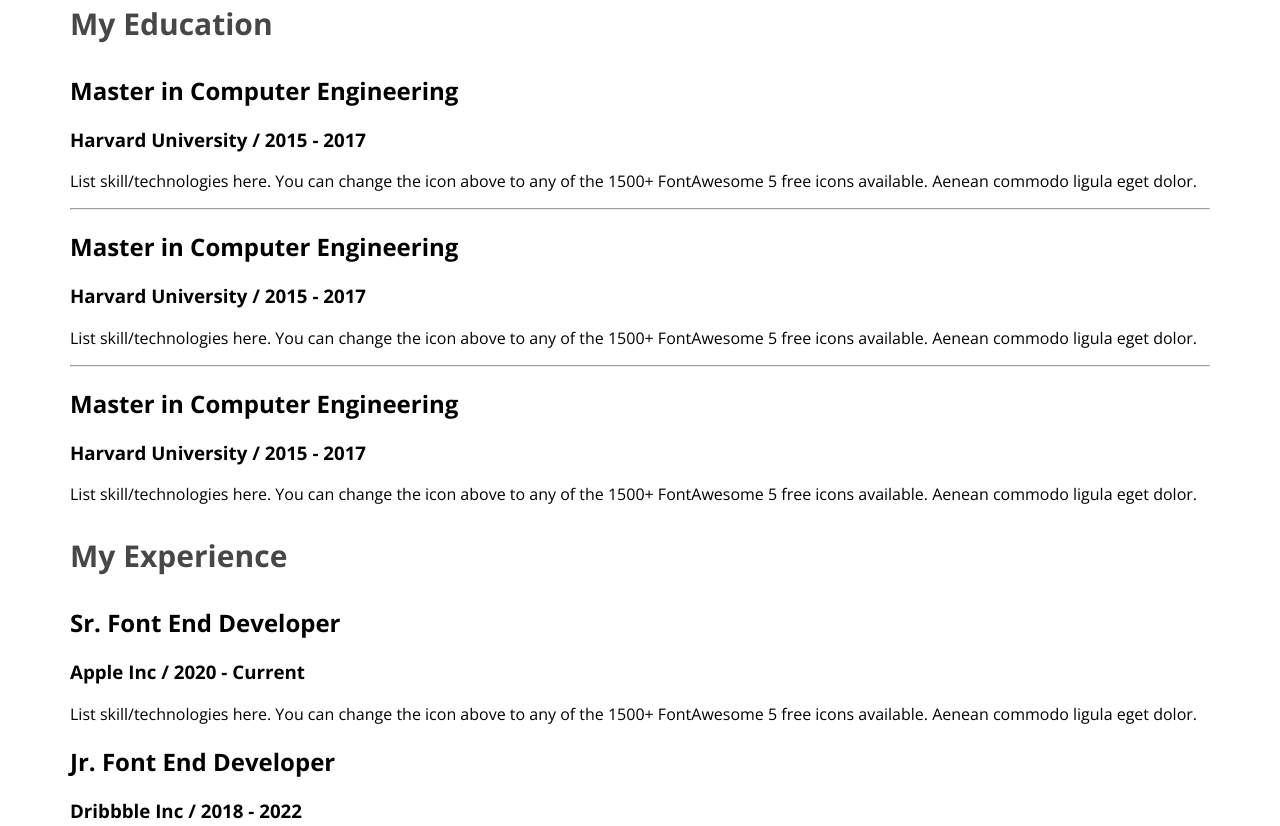
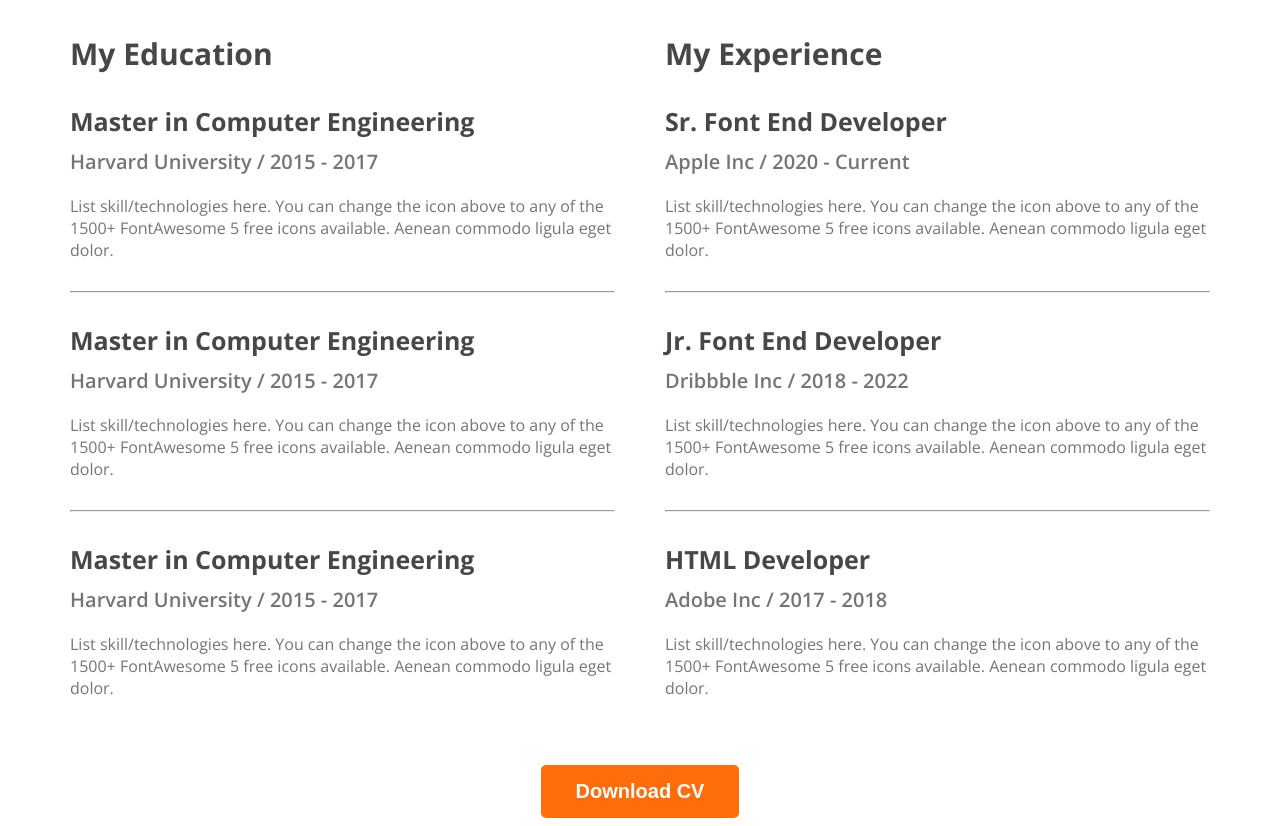
Before and after one commit to Koushik3D/developer-portfolio, a plain HTML site: page index.html in a window 1280 px wide. Shown: the part 2298-3124 px from the top of the page. Drawn offline with nearby package versions, Linux system fonts and the light colour scheme.

Commit message:
Finshed the Resume Section

```diff
--- a/index.html
+++ b/index.html
@@ -91,7 +91,6 @@
         <!--Resume Section-->
         <section>
             <h3 class="section-title">A summary of My Resume</h3>
-        </section>
         <div class="resume-container">
             <div class="resume-column">
                 <h3 class="resume-column-title">My Education</h3>
@@ -124,12 +123,14 @@
                     <p class="resume-item-description">List skill/technologies here. You can change the icon above
                         to any of the 1500+ FontAwesome 5 free icons available. Aenean commodo ligula eget dolor.</p>
                 </div>
+                <hr>
                 <div class="resume-item">
                     <h2 class="resume-item-title">Jr. Font End Developer</h2>
                     <h3 class="resume-item-institute">Dribbble Inc / 2018 - 2022</h3>
                     <p class="resume-item-description">List skill/technologies here. You can change the icon above
                         to any of the 1500+ FontAwesome 5 free icons available. Aenean commodo ligula eget dolor.</p>
                 </div>
+                <hr>
                 <div class="resume-item">
                     <h2 class="resume-item-title">HTML Developer</h2>
                     <h3 class="resume-item-institute">Adobe Inc / 2017 - 2018</h3>
@@ -138,6 +139,10 @@
                 </div>
             </div>
         </div>
+        <div class="download-cv">
+            <button class="btn-primary">Download CV</button>
+        </div>
+    </section>
     </main>
     <!--Main End Here-->
 
--- a/styles/portfolio.css
+++ b/styles/portfolio.css
@@ -148,8 +148,43 @@
 }
 
 /* Resume Section Styles */
+.resume-container {
+    display: flex;
+    gap: 50px;
+}
+
 .resume-column-title {
     color: #474747;
     font-size: 30px;
     font-weight: 700;
 }
+
+.resume-item-title {
+    color: #474747;
+    font-size: 25px;
+    font-weight: 700;
+    margin-bottom: 10px;
+}
+
+.resume-item-institute {
+    color: #757575;
+    font-size: 20px;
+    font-weight: 600;
+    margin-bottom: 20px;
+    margin-top: 0px;
+}
+
+.resume-item-description {
+    color: #757575;
+    font-size: 16px;
+    font-weight: 400;
+}
+
+.resume-container hr {
+    margin: 30px 0px;
+}
+
+.download-cv {
+    text-align: center;
+    margin-top: 50px;
+}
```
